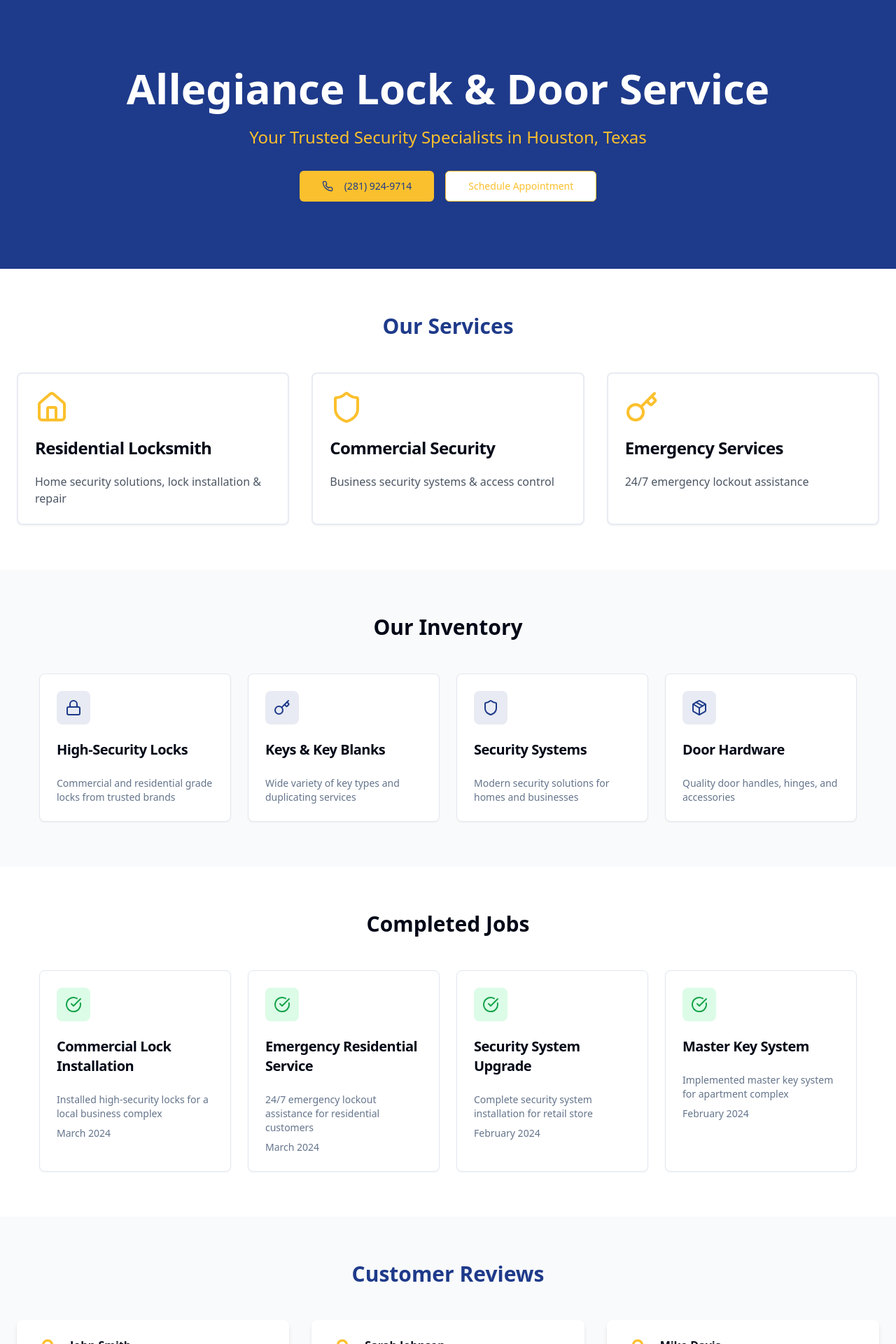
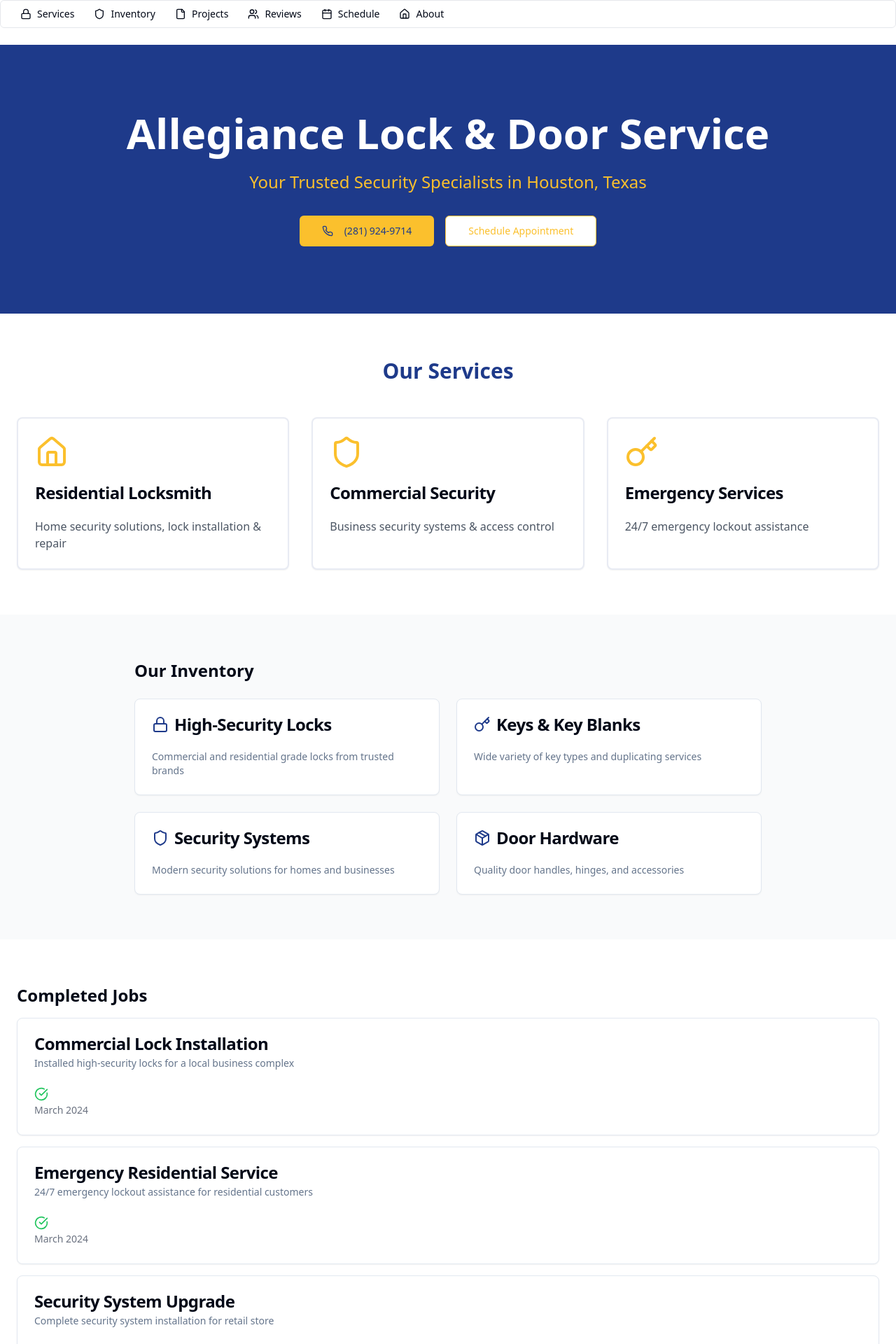
Before and after one commit to RomaDoobieBola/secure-helper-houston, a React (Vite) app: page / in a window 1280 px wide. Shown: the top 1920 px of the page at 70% size. Built offline with nearby package versions, Linux system fonts and the light colour scheme.

Commit message:
Add menu bar for categories
Implement a menu bar to display all available categories in the application.
[skip gpt_engineer]

```diff
--- a/src/components/CompletedJobs.tsx
+++ b/src/components/CompletedJobs.tsx
@@ -32,26 +32,22 @@ const completedJobs = [
 
 export const CompletedJobs = () => {
   return (
-    <section className="py-16 px-4 md:px-6">
-      <div className="container mx-auto">
-        <h2 className="text-3xl font-bold text-center mb-12">Completed Jobs</h2>
-        <div className="grid grid-cols-1 md:grid-cols-2 lg:grid-cols-4 gap-6">
+    <section id="completed-jobs" className="py-16 px-4 md:px-6">
+      <h2 className="text-2xl font-bold mb-4">Completed Jobs</h2>
+      <div className="grid grid-cols-1 gap-4">
         {completedJobs.map((job, index) => (
-            <Card key={index} className="hover:shadow-lg transition-shadow">
+          <Card key={index}>
             <CardHeader>
-                <div className="flex items-center justify-center h-12 w-12 rounded-lg bg-green-100 mb-4">
-                  <CheckCircle className="h-6 w-6 text-green-600" />
-                </div>
-                <CardTitle className="text-xl">{job.title}</CardTitle>
+              <CardTitle>{job.title}</CardTitle>
+              <CardDescription>{job.description}</CardDescription>
             </CardHeader>
             <CardContent>
-                <CardDescription>{job.description}</CardDescription>
-                <p className="text-sm text-muted-foreground mt-2">{job.date}</p>
+              <CheckCircle className="h-5 w-5 text-green-500" />
+              <span className="text-sm text-gray-500">{job.date}</span>
             </CardContent>
           </Card>
         ))}
       </div>
-      </div>
     </section>
   );
 };
--- a/src/components/Inventory.tsx
+++ b/src/components/Inventory.tsx
@@ -32,17 +32,17 @@ const inventoryItems = [
 
 export const Inventory = () => {
   return (
-    <section className="py-16 px-4 md:px-6 bg-gray-50">
-      <div className="container mx-auto">
-        <h2 className="text-3xl font-bold text-center mb-12">Our Inventory</h2>
-        <div className="grid grid-cols-1 md:grid-cols-2 lg:grid-cols-4 gap-6">
+    <section id="inventory" className="py-16 px-4 md:px-6 bg-gray-50">
+      <div className="max-w-4xl mx-auto">
+        <h2 className="text-2xl font-bold mb-6">Our Inventory</h2>
+        <div className="grid grid-cols-1 md:grid-cols-2 gap-6">
           {inventoryItems.map((item, index) => (
-            <Card key={index} className="hover:shadow-lg transition-shadow">
+            <Card key={index}>
               <CardHeader>
-                <div className="flex items-center justify-center h-12 w-12 rounded-lg bg-primary/10 mb-4">
-                  <item.icon className="h-6 w-6 text-primary" />
+                <div className="flex items-center">
+                  <item.icon className="h-6 w-6 text-primary mr-2" />
+                  <CardTitle>{item.title}</CardTitle>
                 </div>
-                <CardTitle className="text-xl">{item.title}</CardTitle>
               </CardHeader>
               <CardContent>
                 <CardDescription>{item.description}</CardDescription>
--- /dev/null
+++ b/src/components/MenuBar.tsx
@@ -0,0 +1,96 @@
+import {
+  Menubar,
+  MenubarContent,
+  MenubarItem,
+  MenubarMenu,
+  MenubarTrigger,
+} from "@/components/ui/menubar";
+import { Lock, Shield, House, Calendar, File, Users } from "lucide-react";
+import { useNavigate } from "react-router-dom";
+
+export const MenuBar = () => {
+  const navigate = useNavigate();
+
+  const scrollToSection = (sectionId: string) => {
+    const element = document.getElementById(sectionId);
+    if (element) {
+      element.scrollIntoView({ behavior: "smooth" });
+    }
+  };
+
+  return (
+    <Menubar className="fixed top-0 left-0 right-0 z-50 bg-white border-b border-gray-200 px-4">
+      <MenubarMenu>
+        <MenubarTrigger className="flex items-center gap-2">
+          <Lock className="h-4 w-4" />
+          Services
+        </MenubarTrigger>
+        <MenubarContent>
+          <MenubarItem onClick={() => scrollToSection("services")}>
+            View Our Services
+          </MenubarItem>
+        </MenubarContent>
+      </MenubarMenu>
+
+      <MenubarMenu>
+        <MenubarTrigger className="flex items-center gap-2">
+          <Shield className="h-4 w-4" />
+          Inventory
+        </MenubarTrigger>
+        <MenubarContent>
+          <MenubarItem onClick={() => scrollToSection("inventory")}>
+            Browse Inventory
+          </MenubarItem>
+        </MenubarContent>
+      </MenubarMenu>
+
+      <MenubarMenu>
+        <MenubarTrigger className="flex items-center gap-2">
+          <File className="h-4 w-4" />
+          Projects
+        </MenubarTrigger>
+        <MenubarContent>
+          <MenubarItem onClick={() => scrollToSection("completed-jobs")}>
+            Completed Jobs
+          </MenubarItem>
+        </MenubarContent>
+      </MenubarMenu>
+
+      <MenubarMenu>
+        <MenubarTrigger className="flex items-center gap-2">
+          <Users className="h-4 w-4" />
+          Reviews
+        </MenubarTrigger>
+        <MenubarContent>
+          <MenubarItem onClick={() => scrollToSection("reviews")}>
+            Customer Reviews
+          </MenubarItem>
+        </MenubarContent>
+      </MenubarMenu>
+
+      <MenubarMenu>
+        <MenubarTrigger className="flex items-center gap-2">
+          <Calendar className="h-4 w-4" />
+          Schedule
+        </MenubarTrigger>
+        <MenubarContent>
+          <MenubarItem onClick={() => scrollToSection("appointments")}>
+            Book Appointment
+          </MenubarItem>
+        </MenubarContent>
+      </MenubarMenu>
+
+      <MenubarMenu>
+        <MenubarTrigger className="flex items-center gap-2">
+          <House className="h-4 w-4" />
+          About
+        </MenubarTrigger>
+        <MenubarContent>
+          <MenubarItem onClick={() => scrollToSection("about")}>
+            About Us
+          </MenubarItem>
+        </MenubarContent>
+      </MenubarMenu>
+    </Menubar>
+  );
+};
--- a/src/pages/Index.tsx
+++ b/src/pages/Index.tsx
@@ -3,15 +3,25 @@ import { Services } from "@/components/Services";
 import { Reviews } from "@/components/Reviews";
 import { Inventory } from "@/components/Inventory";
 import { CompletedJobs } from "@/components/CompletedJobs";
+import { MenuBar } from "@/components/MenuBar";
 
 const Index = () => {
   return (
-    <div className="min-h-screen">
+    <div className="min-h-screen pt-16">
+      <MenuBar />
       <Hero />
-      <Services />
-      <Inventory />
-      <CompletedJobs />
-      <Reviews />
+      <div id="services">
+        <Services />
+      </div>
+      <div id="inventory">
+        <Inventory />
+      </div>
+      <div id="completed-jobs">
+        <CompletedJobs />
+      </div>
+      <div id="reviews">
+        <Reviews />
+      </div>
     </div>
   );
 };
```
Lines whose indentation alone changed are shown as unchanged.
